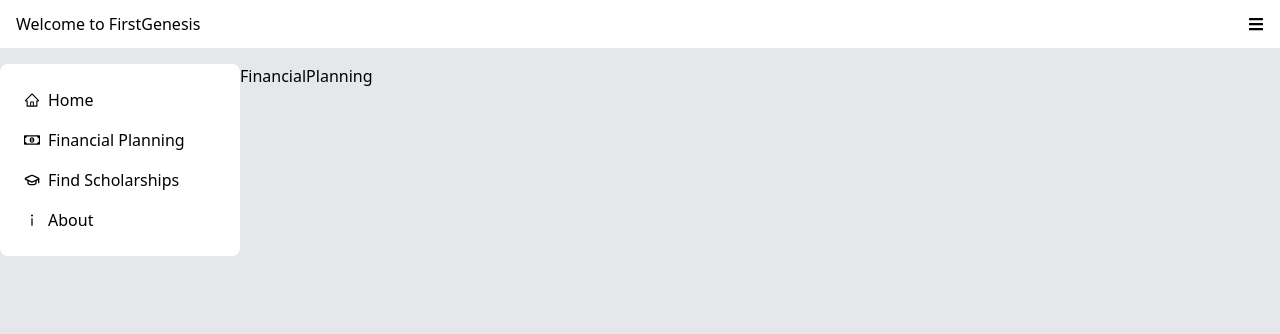
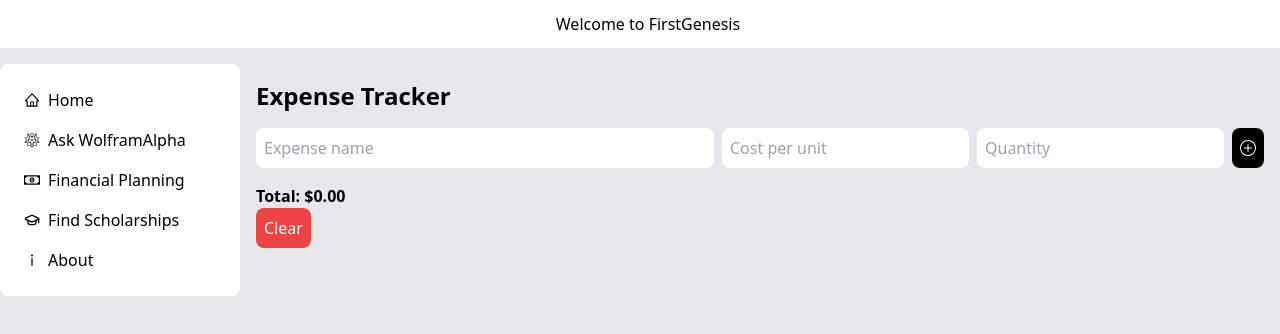
Before and after one commit to DracoRX16/firstgenesis, a Next.js app: page /financial-planning in a window 1280 px wide. Shown: the top 334 px of the page. Built offline with nearby package versions, Linux system fonts and the light colour scheme.

Commit message:
Aded ExpenseTracker

```diff
--- a/app/financial-planning/page.jsx
+++ b/app/financial-planning/page.jsx
@@ -1,8 +1,9 @@
 import React from 'react'
+import ExpenseTracker from '@/components/ExpenseTracker'
 
 const FinancialPlanning = () => {
   return (
-    <div>FinancialPlanning</div>
+    <div><ExpenseTracker/></div>
   )
 }
 
--- a/app/page.jsx
+++ b/app/page.jsx
@@ -1,11 +1,7 @@
-import WolframQuery from "@/components/WolframQuery";
-import Layout from "../components/MainLayout";
-import Link from "next/link";
-
 export default function Home() {
   return (
     <div>
-      <WolframQuery />
+
     </div>
   );
 }
--- /dev/null
+++ b/app/wolframalpha/page.jsx
@@ -0,0 +1,10 @@
+import React from 'react'
+import WolframQuery from '@/components/WolframQuery'
+
+const WolframAlpha = () => {
+  return (
+    <div><WolframQuery /></div>
+  )
+}
+
+export default WolframAlpha
--- /dev/null
+++ b/components/ExpenseTracker.jsx
@@ -0,0 +1,104 @@
+"use client";
+
+import { useState } from "react";
+
+import { BsPlusCircle } from "react-icons/bs";
+import { FaTrash } from "react-icons/fa";
+
+const ExpenseTracker = () => {
+  const [expenses, setExpenses] = useState([]);
+  const [name, setName] = useState("");
+  const [cost, setCost] = useState("");
+  const [quantity, setQuantity] = useState("");
+
+  const handleAddExpense = (e) => {
+    e.preventDefault();
+    if (name && cost && quantity) {
+      const expensecost = parseFloat(cost) * parseFloat(quantity);
+      setExpenses([
+        ...expenses,
+        { name, cost: expensecost, quantity: parseFloat(quantity) },
+      ]);
+      setName("");
+      setCost("");
+      setQuantity("");
+    }
+  };
+
+  const handleClear = () => {
+    setExpenses([]);
+    setName("");
+    setCost("");
+    setQuantity("");
+  };
+
+  const handleDeleteExpense = (index) => {
+    const updatedExpenses = expenses.filter((_, i) => i !== index);
+    setExpenses(updatedExpenses);
+  };
+
+  const totalExpenses = expenses.reduce(
+    (total, expense) => total + expense.cost,
+    0
+  );
+
+  return (
+    <div className="p-4">
+      <h2 className="text-2xl font-bold mb-4">Expense Tracker</h2>
+      <form onSubmit={handleAddExpense} className="mb-4">
+        <div className="flex gap-2 mb-2">
+          <input
+            type="text"
+            value={name}
+            onChange={(e) => setName(e.target.value)}
+            placeholder="Expense name"
+            className="rounded-lg p-2 flex-1"
+          />
+          <input
+            type="number"
+            value={cost}
+            onChange={(e) => setCost(e.target.value)}
+            placeholder="Cost per unit"
+            className="rounded-lg p-2"
+          />
+          <input
+            type="number"
+            value={quantity}
+            onChange={(e) => setQuantity(e.target.value)}
+            placeholder="Quantity"
+            className="rounded-lg p-2"
+          />
+          <button type="submit" className="rounded-lg bg-black text-white p-2">
+            <BsPlusCircle />
+          </button>
+        </div>
+      </form>
+      <ul className="mb-4">
+        {expenses.map((expense, index) => (
+          <li key={index} className="border-b py-2 flex justify-between items-center">
+            <div>
+              {expense.name}: ${expense.cost.toFixed(2)} (Quantity:{" "}
+              {expense.quantity})
+            </div>
+            <button
+              onClick={() => handleDeleteExpense(index)}
+              className="rounded-lg bg-red-500 text-white p-2 ml-4 rounded"
+            >
+              <FaTrash />
+            </button>
+          </li>
+        ))}
+      </ul>
+      <div className="font-bold">Total: ${totalExpenses.toFixed(2)}</div>
+      <button
+        type="button"
+        onClick={handleClear}
+        className="rounded-lg bg-red-500 text-white p-2"
+      >
+        Clear
+      </button>
+    </div>
+  );
+};
+
+export default ExpenseTracker;
--- a/components/MainHeader.jsx
+++ b/components/MainHeader.jsx
@@ -8,13 +8,12 @@
    const { toggle } = useContext(MenuContext);
 
    return (
-      <div className="bg-white flex justify-between items-center px-4 h-12 mb-4">
-         <div>Welcome to FirstGenesis</div>
-           <div className="flex justify-center items-center gap-3">
-            <div onClick={toggle} className="lg:visible">
+      <div className="bg-white flex items-center px-4 h-12 mb-4">
+            <div onClick={toggle} className="lg:invisible">
                <FaBars className="cursor-pointer" />
             </div>
-         </div>
+
+         <div className="flex-1 text-center">Welcome to FirstGenesis</div>
       </div>
    );
 };
--- a/components/MainLayout.jsx
+++ b/components/MainLayout.jsx
@@ -2,9 +2,9 @@
 import MainHeader from "./MainHeader";
 import { AiOutlineHome } from "react-icons/ai";
 import { FaRegMoneyBillAlt } from "react-icons/fa";
-import { FaRegLightbulb } from "react-icons/fa";
 import { LuGraduationCap } from "react-icons/lu";
 import { AiOutlineInfo } from "react-icons/ai";
+import { SiWolfram } from "react-icons/si";
 import Link from "next/link";
 import React, { useContext } from "react";
 import { MenuContext } from "@/context/MenuContext";
@@ -23,6 +23,10 @@
             <li className="flex justify-start items-center hover:bg-gray-100 rounded-xl p-2">
               <AiOutlineHome className="mr-2" />
               <Link href="/">Home</Link>
+            </li>
+            <li className="flex justify-start items-center hover:bg-gray-100 rounded-xl p-2">
+              <SiWolfram className="mr-2" />
+              <Link href="/wolframalpha">Ask WolframAlpha</Link>
             </li>
             <li className="flex justify-start items-center hover:bg-gray-100 rounded-xl p-2">
               <FaRegMoneyBillAlt className="mr-2" />
--- a/components/WolframQuery.jsx
+++ b/components/WolframQuery.jsx
@@ -3,6 +3,7 @@
 import { useState } from "react";
 import axios from "axios";
 import { VscSend } from "react-icons/vsc";
+import { SiWolfram } from "react-icons/si";
 
 const WolframQuery = () => {
   const [query, setQuery] = useState("");
@@ -24,22 +25,50 @@
     }
   };
 
+  const renderResult = (result) => {
+    if (!result) return null;
+
+    const lines = result.split('\n').filter(line => line.trim() !== '');
+    return lines.map((line, index) => {
+      if (line.startsWith('image:')) {
+        const imageUrl = line.split('image: ')[1];
+        return <img key={index} src={imageUrl} alt={`Result image ${index}`} />;
+      }
+      if (line.startsWith('Wolfram Language code:')){
+        return;
+      }
+      return <p key={index}>{makeLinksClickable(line)}</p>;
+    });
+  };
+
+  const makeLinksClickable = (text) => {
+    const urlPattern = /(https?:\/\/[^\s]+)/g;
+    return text.split(urlPattern).map((part, index) =>
+      urlPattern.test(part) ? (
+        <a className="underline text-blue-500" key={index} href={part} target="_blank" rel="noopener noreferrer">{part}</a>
+      ) : (
+        part
+      )
+    );
+  };
+
   return (
     <div className="bg-gray-300 w-full rounded-lg min-h-screen text-black">
+      <div className="flex justify-center items-center p-2"><SiWolfram className="h-10 w-10"/></div>
       <h1 className="flex justify-center text-2xl font-bold">Ask WolframAlpha</h1>
+      <br></br>
       <form className="flex justify-start" onSubmit={handleSubmit}>
         <input
-        className="bg-gray-200 rounded-md p-2"
           type="text"
           value={query}
           onChange={(e) => setQuery(e.target.value)}
-          class="placeholder:italic placeholder:text-black"
-          placeholder="Enter your query"
+          className="placeholder:italic placeholder:text-slate-400 w-full bg-gray-200 rounded-md p-2"
+          placeholder='Try "time to pay $1200 credit card" '
         />
         <button className="bg-gray-200 rounded-md p-3 " type="submit"><VscSend /></button>
       </form>
       {error && <p>Error: {error}</p>}
-      {result && <p>Result: {result}</p>}
+      {result && <div>{renderResult(result)}</div>}
     </div>
   );
 };
```
